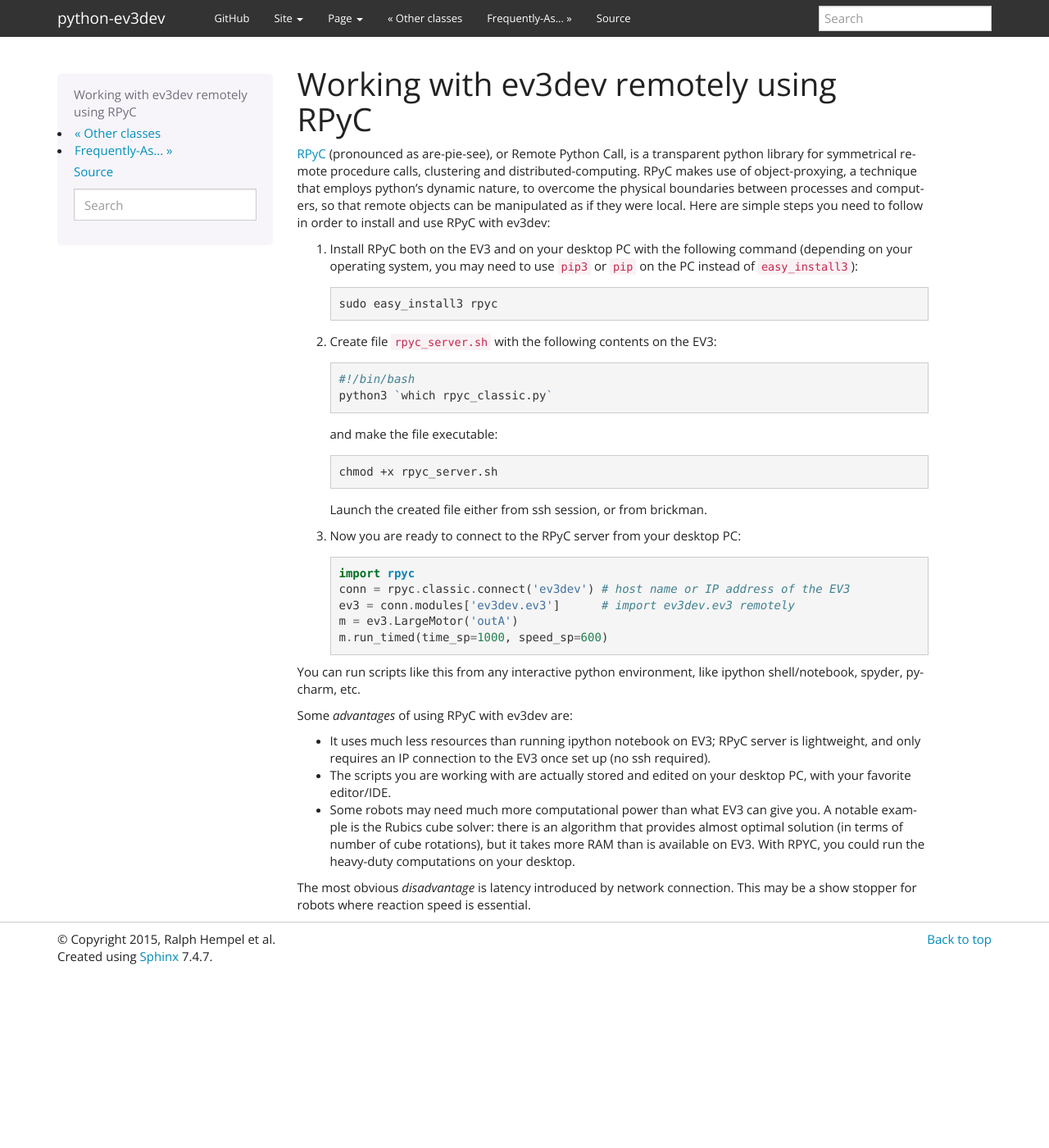
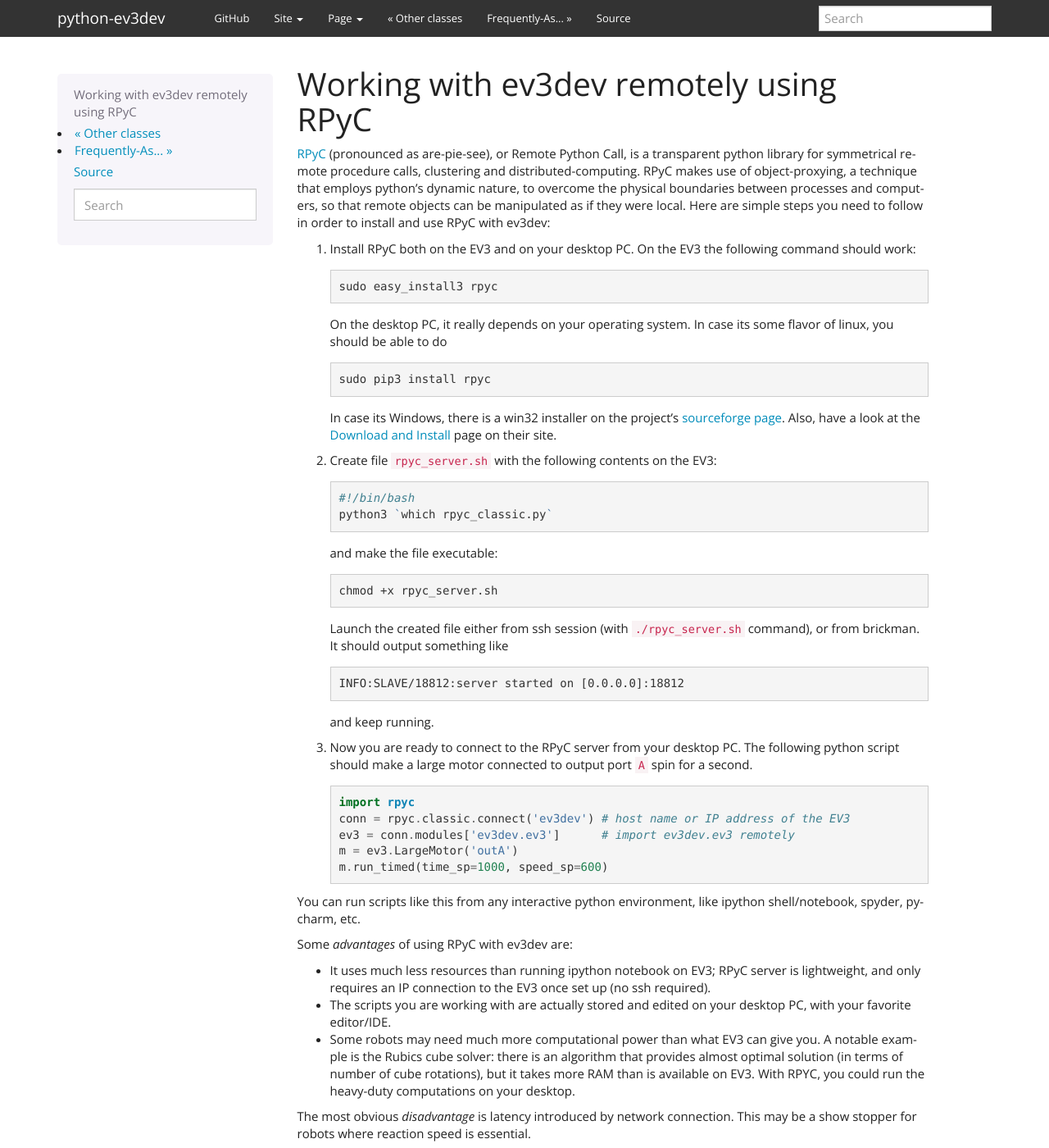
Before and after one commit to ev3dev/ev3dev-lang-python, a Sphinx documentation site: the page built from docs/rpyc.rst, in a window 1280 px wide and 1400 px high. Shown: the whole window at 82% size. Built offline with Sphinx 7.4.7, drawn with Linux system fonts in a browser that asks for light colours.

Commit message:
Update RPYC tutorial based on @ndward's input

```diff
--- a/docs/rpyc.rst
+++ b/docs/rpyc.rst
@@ -9,13 +9,23 @@
 were local. Here are simple steps you need to follow in order to install and
 use RPyC with ev3dev:
 
-1. Install RPyC both on the EV3 and on your desktop PC with the following
-   command (depending on your operating system, you may need to use ``pip3`` or
-   ``pip`` on the PC instead of ``easy_install3``):
+1. Install RPyC both on the EV3 and on your desktop PC. On the EV3 the following
+   command should work:
 
    .. code-block:: shell
 
        sudo easy_install3 rpyc
+
+   On the desktop PC, it really depends on your operating system. In case its
+   some flavor of linux, you should be able to do
+
+   .. code-block:: shell
+
+       sudo pip3 install rpyc
+
+   In case its Windows, there is a win32 installer on the project's
+   `sourceforge page`_. Also, have a look at the `Download and Install`_ page
+   on their site.
 
 2. Create file ``rpyc_server.sh`` with the following contents on the EV3:
 
@@ -30,9 +40,18 @@
 
       chmod +x rpyc_server.sh
 
-   Launch the created file either from ssh session, or from brickman.
+   Launch the created file either from ssh session (with ``./rpyc_server.sh``
+   command), or from brickman. It should output something like
 
-3. Now you are ready to connect to the RPyC server from your desktop PC:
+   .. code-block:: none
+
+      INFO:SLAVE/18812:server started on [0.0.0.0]:18812
+
+   and keep running.
+
+3. Now you are ready to connect to the RPyC server from your desktop PC. The
+   following python script should make a large motor connected to output port
+   ``A`` spin for a second.
 
    .. code-block:: py
 
@@ -62,3 +81,5 @@
 This may be a show stopper for robots where reaction speed is essential.
 
 .. _RPyC: http://rpyc.readthedocs.io/
+.. _sourceforge page: http://sourceforge.net/projects/rpyc/files/main
+.. _Download and Install: http://rpyc.readthedocs.io/en/latest/install.html
```
